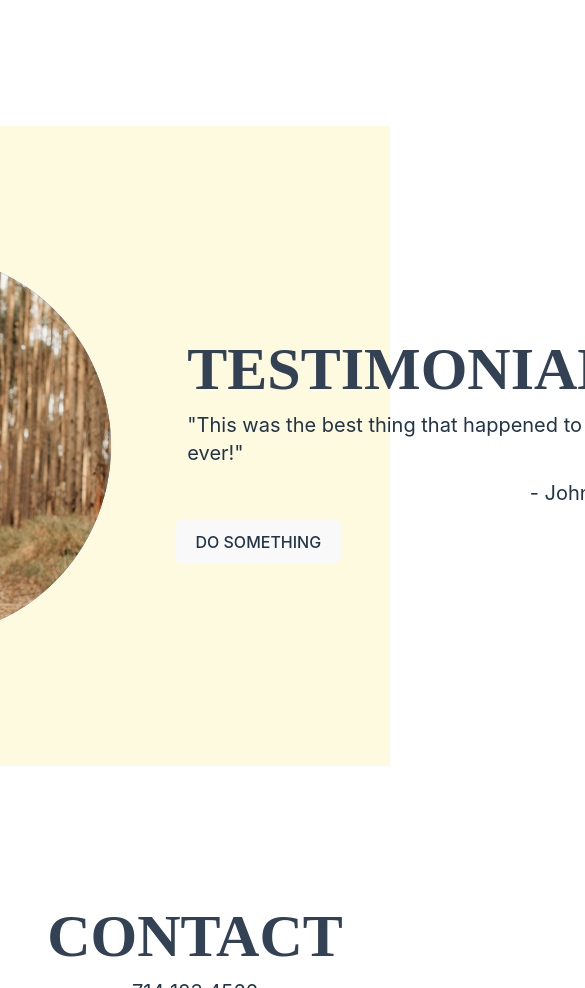
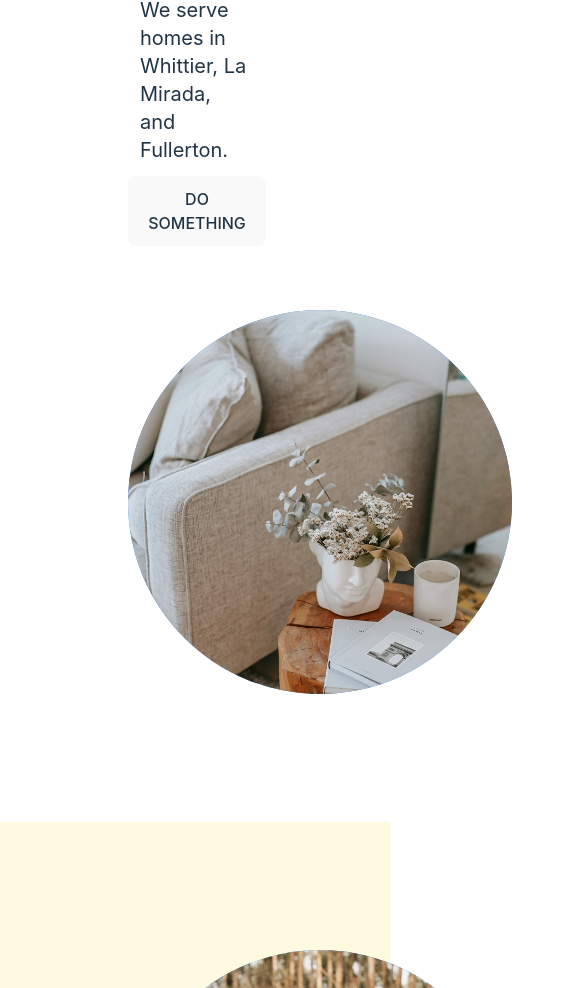
Before and after one commit to joooons/home-care, a React (Vite) app: page / in a window 390 px wide. Shown: the part 3314-4302 px from the top of the page, 585 px wide, since content can reach past the window. Built offline with nearby package versions, Linux system fonts and the light colour scheme; a web font is replaced by a local one.

Commit message:
apply flexbox to each section

```diff
--- a/src/App.tsx
+++ b/src/App.tsx
@@ -101,8 +101,8 @@ function App() {
           //  MM  MM  MM  MM    MM  MM    MM    MM
           //    MM  MM    MM    MM  MM    MM    MM     */}
 
-      <section className='flex flex-row items-center justify-center p-24 bg-white'>
-        <div className='p-8'>
+      <section className='flex flex-col md:flex-row items-center justify-center p-24 bg-white'>
+        <div className='w-full md:w-auto p-8'>
           <h1 className='max-w-xl text-6xl text-left font-bold font-alegreya text-slate-700 m-3'>
             WHAT WE DO
           </h1>
@@ -117,7 +117,7 @@ function App() {
             <button>DO SOMETHING</button>
           </div>
         </div>
-        <div className='p-8'>
+        <div className='w-full md:w-auto p-8'>
           <div className='rounded-full size-96 bg-blue-500 overflow-hidden'>
             <img
               className='object-cover w-full h-full'
@@ -135,8 +135,8 @@ function App() {
           //    MM    MM        MM    MM    MM      MM    MM      MM
           //    MM    MMMMMMMM    MMMM      MM    MMMMMM  MM      MM   */}
 
-      <section className='flex flex-row items-center justify-center p-24 bg-sand'>
-        <div className='p-8'>
+      <section className='flex flex-col md:flex-row items-center justify-center p-24 bg-sand'>
+        <div className='w-full md:w-auto p-8'>
           <div className='rounded-full size-96 bg-blue-500 overflow-hidden'>
             <img
               className='object-cover w-full h-full'
@@ -145,7 +145,7 @@ function App() {
             />
           </div>
         </div>
-        <div className='p-8'>
+        <div className='w-full md:w-auto p-8'>
           <h1 className='text-6xl text-left font-bold font-alegreya text-slate-700 m-3'>
             TESTIMONIALS
           </h1>
```
